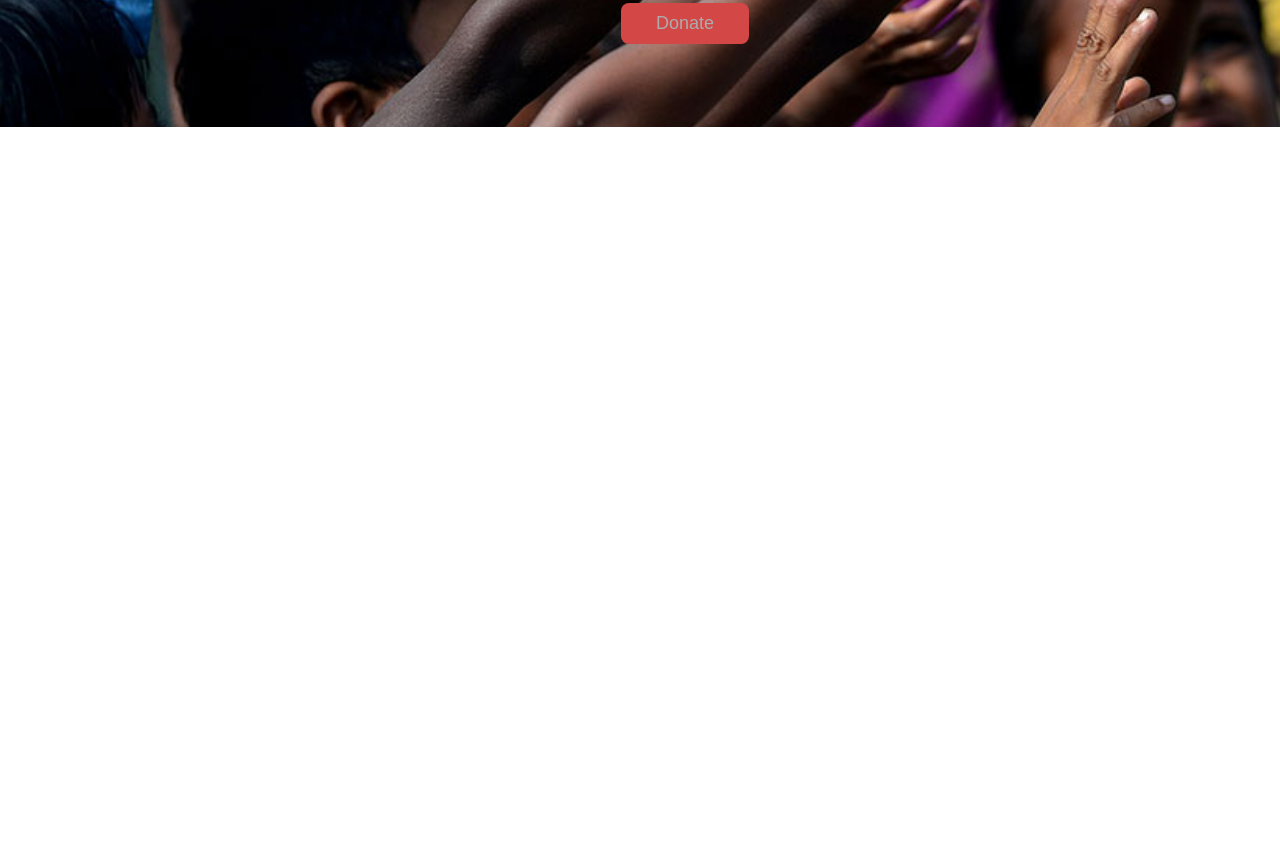
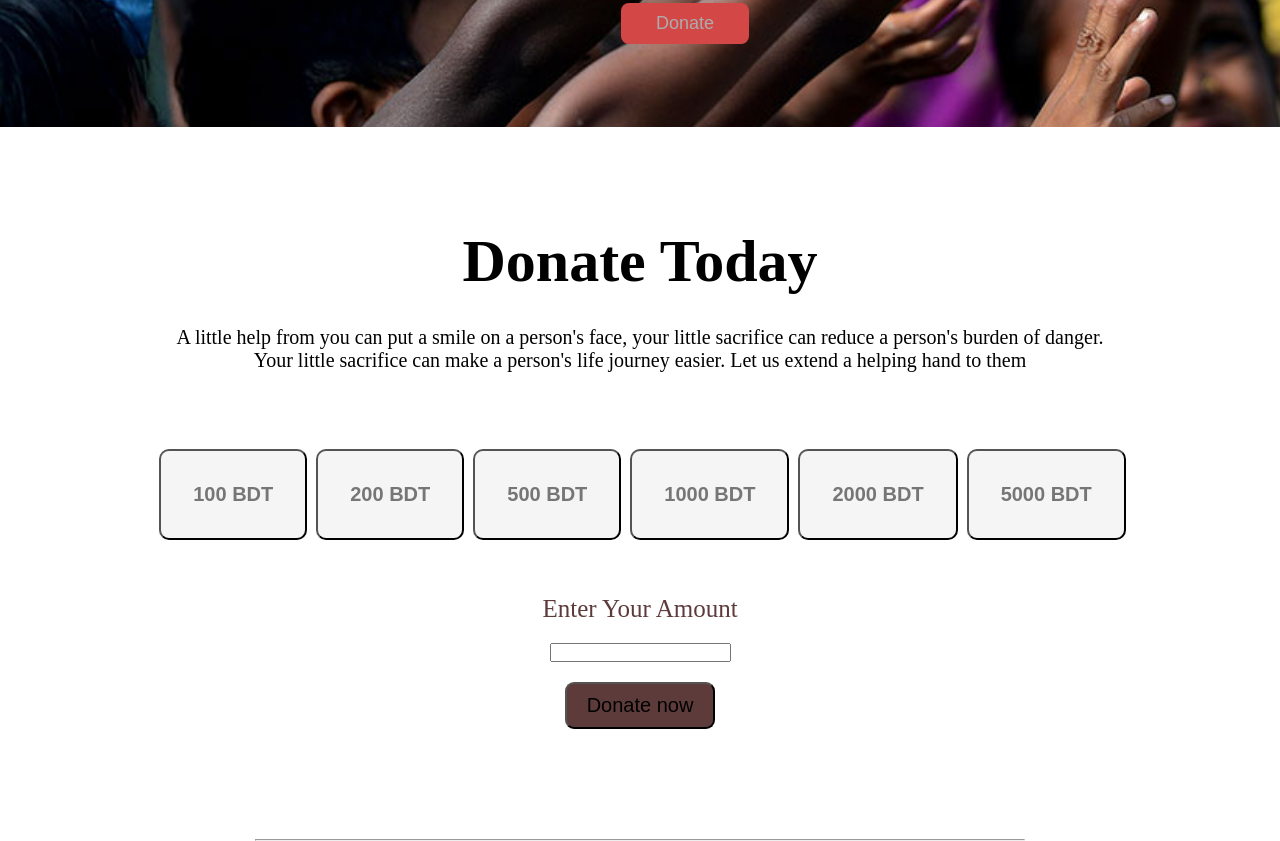
Before and after one commit to miavay/Donate-today, a plain HTML site: page index.html in a window 1280 px wide. Shown: the part 495-1336 px from the top of the page. Before the commit the page ends 800 px from the top, so only its background shows below. Drawn offline with Linux system fonts and the light colour scheme.

Commit message:
second page added

```diff
--- a/index.html
+++ b/index.html
@@ -13,5 +13,27 @@
         <p class="text">Not good is our favorite city Sylhet and  the people living there. Let us extend <br> a helping hand to them without sharing their suffering</p><br><br><br>
         <button class="firstButton">Donate</button>
     </div>
+    <div class="donateToday">
+       <div > <h1 class="h1">Donate Today</h1>
+        <p class="donate-today-p">
+            A little help from you can put a smile on a person's face, your little sacrifice can reduce a person's burden of danger. <br>
+            Your little sacrifice can make a person's life journey easier. Let us extend a helping hand to them
+        </p>
+    </div>
+    <div class="ammountButton">
+      <button class="button"><b>100 BDT</b></button>
+      <button class="button"><b>200 BDT</b></button>
+      <button class="button"><b>500 BDT</b></button>
+      <button class="button"><b>1000 BDT</b></button>
+      <button class="button"><b>2000 BDT</b></button>
+      <button class="button"><b>5000 BDT</b></button>
+    </div>
+      <div id="input">
+        <div class="submit" id="enter-amount">Enter Your Amount</div>
+        <div class="submit"> <input type="text"></div>
+        <div class="submit" ><input type="submit" value="Donate now" id="submit-button"></div>
+      </div>
+    </div>
+    <hr style="width: 60%; align-items: center; margin: 0% auto;">
 </body>
 </html>
--- a/style.css
+++ b/style.css
@@ -11,8 +11,6 @@
     Background-repeat:no-repeat;
     background-size: cover;
     padding-top: 15%;
-
-
 }
 .text{
     font-size: 25px;
@@ -32,3 +30,51 @@
     outline: 0px;
     border: 0px;
 }
+.donateToday{
+    text-align: center;
+    padding: 100px 50px;
+}
+.h1{
+    font-size: 60px;
+}
+.donate-today-p{
+    font-size: 20px;
+    padding: 30px;
+}
+.ammountButton{
+    padding:45px ;
+}
+.button{
+    font-family: 'Poppins', sans-serif;
+    text-align: center;
+    color: #767676;
+    background: #f5f5f5;
+    margin-top: 2px ;
+    margin-left: 5px;
+    padding: 32px 32px;
+    border-radius: 10px;
+    outline: 0%;
+    font-size: 20px;
+
+}
+.button:hover{
+    transition: 0.5s;
+    background-color: orange;
+}
+#input{
+    display: flex
+    text-align-center;
+}
+.submit{
+    padding:10px;
+}
+#submit-button{
+    padding: 10px 20px;
+    font-size: 20px;
+    background-color: rgb(94, 59, 59);
+    border-radius: 9px;
+}
+#enter-amount{
+    color: rgb(94, 59, 59);
+    font-size: 25px;
+}
```
